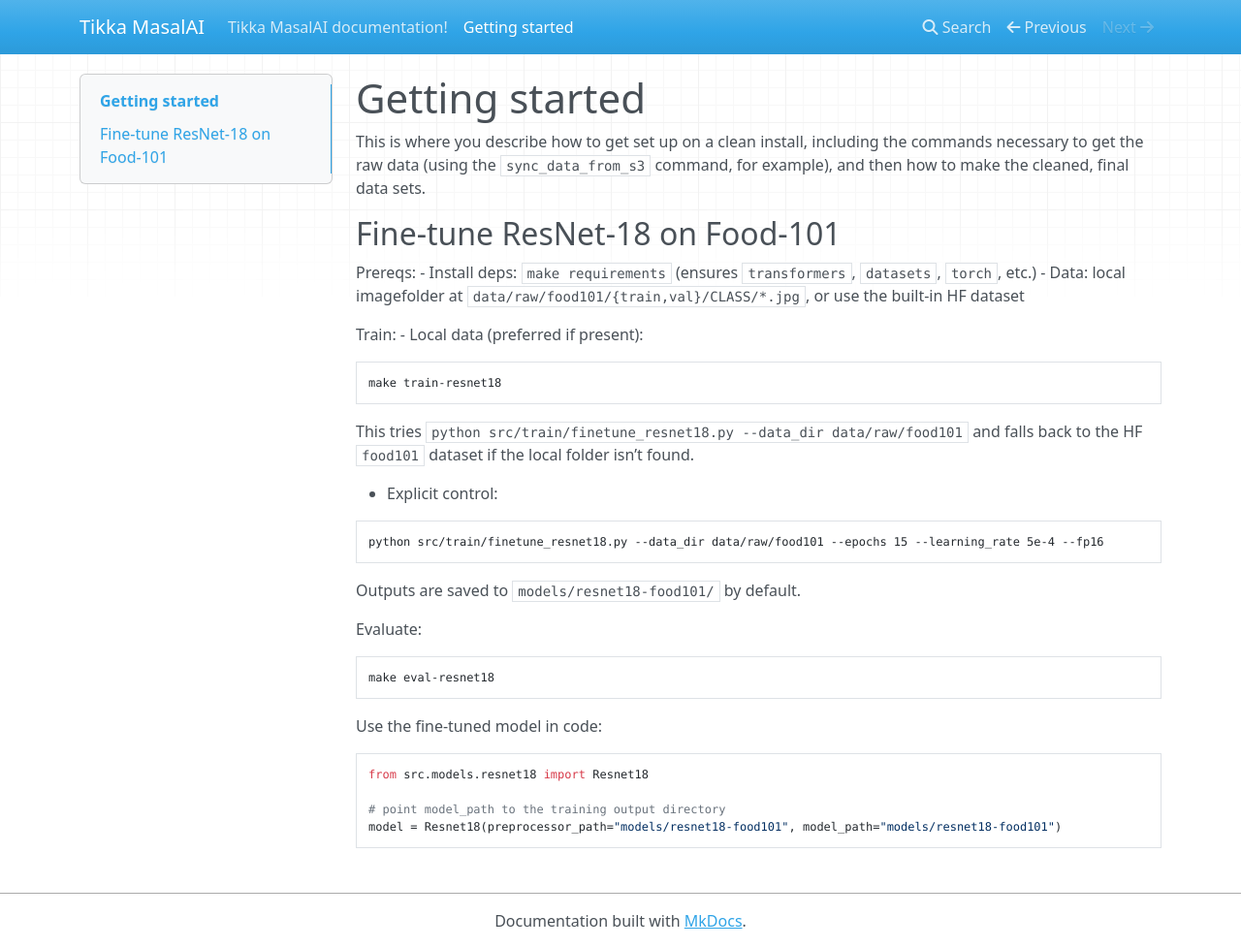
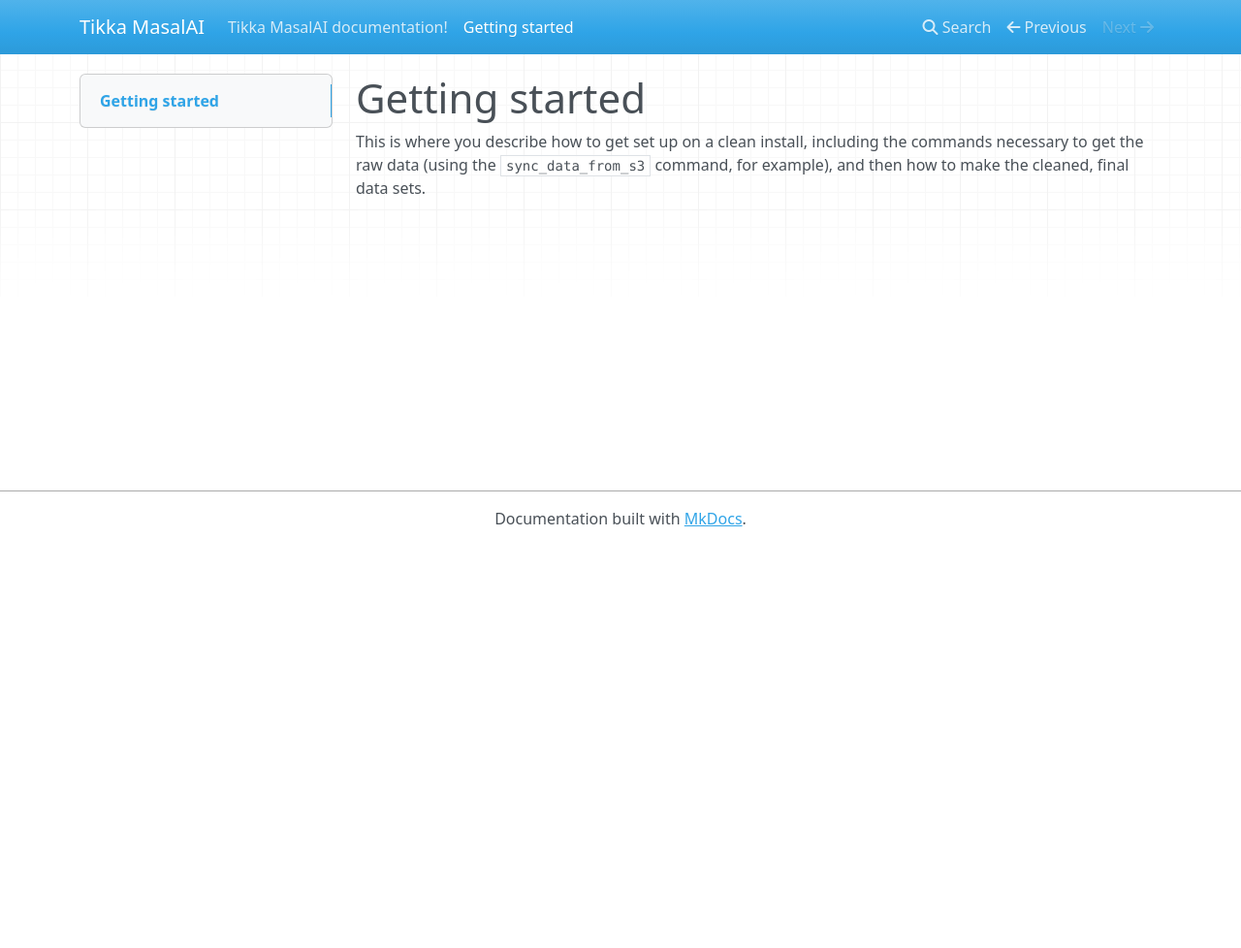
Before and after one commit to mlops-2526q1-mds-upc/TikkaMasalAI, an MkDocs documentation site: the page built from docs/docs/getting-started.md, in a window 1280 px wide and 978 px high. Shown: the whole window at 97% size. Built offline with MkDocs 1.6.1, drawn with Linux system fonts in a browser that asks for light colours; nearby versions of some CDN libraries.

Commit message:
update readme and remove getting started

````diff
--- a/docs/docs/getting-started.md
+++ b/docs/docs/getting-started.md
@@ -4,35 +4,3 @@ Getting started
 This is where you describe how to get set up on a clean install, including the
 commands necessary to get the raw data (using the `sync_data_from_s3` command,
 for example), and then how to make the cleaned, final data sets.
-
-## Fine-tune ResNet-18 on Food-101
-
-Prereqs:
-- Install deps: `make requirements` (ensures `transformers`, `datasets`, `torch`, etc.)
-- Data: local imagefolder at `data/raw/food101/{train,val}/CLASS/*.jpg`, or use the built-in HF dataset
-
-Train:
-- Local data (preferred if present):
-```bash
-make train-resnet18
-```
-This tries `python src/train/finetune_resnet18.py --data_dir data/raw/food101` and falls back to the HF `food101` dataset if the local folder isn’t found.
-
-- Explicit control:
-```bash
-python src/train/finetune_resnet18.py --data_dir data/raw/food101 --epochs 15 --learning_rate 5e-4 --fp16
-```
-Outputs are saved to `models/resnet18-food101/` by default.
-
-Evaluate:
-```bash
-make eval-resnet18
-```
-
-Use the fine-tuned model in code:
-```python
-from src.models.resnet18 import Resnet18
-
-# point model_path to the training output directory
-model = Resnet18(preprocessor_path="models/resnet18-food101", model_path="models/resnet18-food101")
-```
````
Also changed, not shown: README.md.
